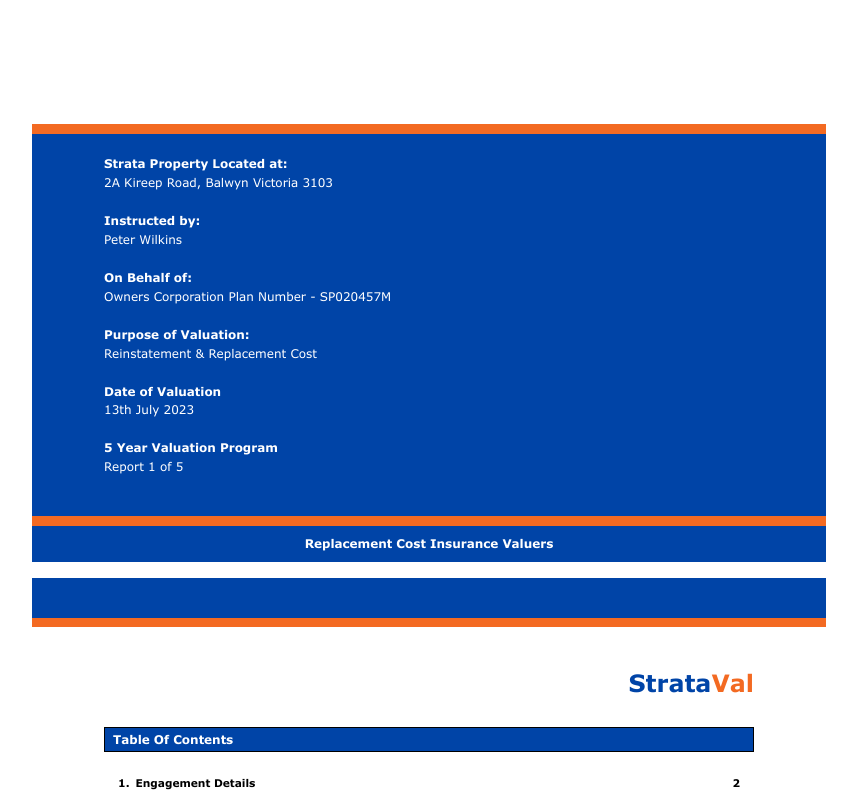
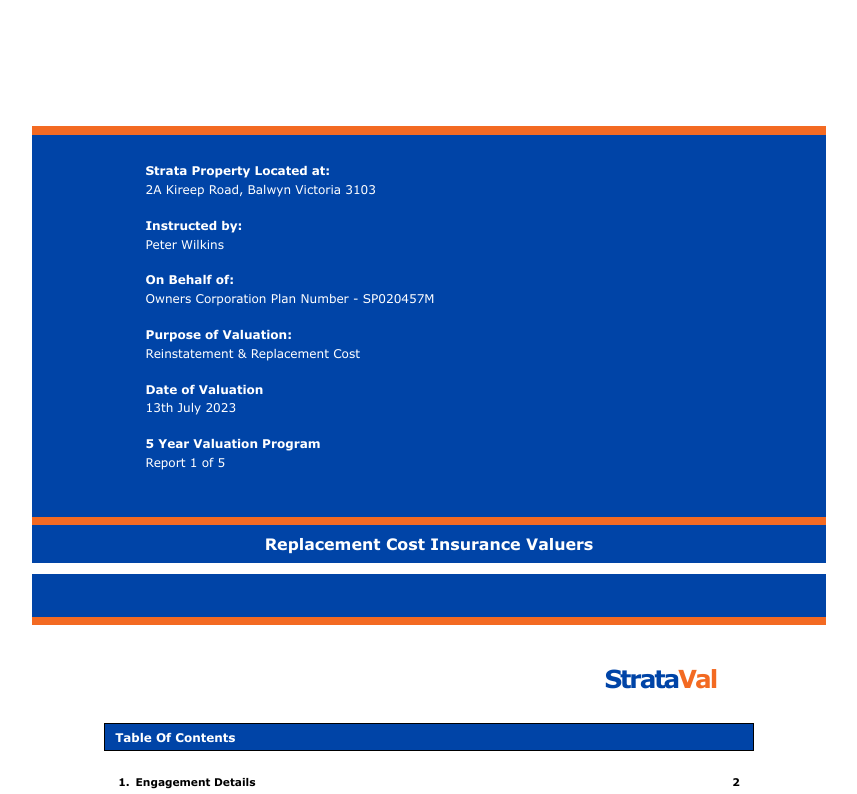
Before and after one commit to 0x41-li/strata-doc-to-html-css, a plain HTML site: page index.html in a window 1280 px wide. Shown: the part 560-1354 px from the top of the page, without its empty margins (211-1068 px from the left). Drawn offline with Linux system fonts and the light colour scheme.

Commit message:
Converting things to use cm unit, I concluded that it's the better solution for this project, the first/cover page convert completed and started on the next page

```diff
--- a/index.html
+++ b/index.html
@@ -104,7 +104,6 @@
         </div>
         <!-- / Page -->
 
-        <br />
 
         <!-- Page | First Page -->
         <div class="page first-p">
@@ -129,7 +128,7 @@
 
                 <!-- Table Of Content -->
                 <div class="first-p__toc">
-                    <div class="toc__top-bar bg-primary">
+                    <div class="toc__top-bar bg-primary flex items-center">
                         <p class="font-bold">Table Of Contents</p>
                     </div>
 
@@ -352,7 +351,6 @@
         </div>
         <!-- / Page -->
 
-        <br />
 
         <!-- Page | Second Page | Empty -->
         <div class="page">
@@ -390,7 +388,6 @@
         </div>
         <!-- / Page -->
 
-        <br />
 
         <!-- Page | Third Page -->
         <div class="page third-p">
@@ -414,7 +411,7 @@
                 <!-- / logo -->
 
                 <!-- Top Bar -->
-                <div class="third-p__top-bar bg-primary">
+                <div class="third-p__top-bar bg-primary flex items-center">
                     <h2 class="third-p__top-bar__h2 font-bold">
                         <span class="third-p__h2__num">1.</span>
                         <span class="third-p__h2__text">Engagement Details</span>
--- a/style.css
+++ b/style.css
@@ -31,7 +31,7 @@
 
 html {
     font-family: 'Verdana', sans-serif;
-    font-size: 10pt;
+    font-size: 0.35cm;
 }
 
 img {
@@ -80,7 +80,6 @@
 /* || Custom Styles */
 .doc-wrapper {
     position: relative;
-    max-width: 8.27in;
     margin: 0 auto;
 
     overflow-x: hidden;
@@ -89,26 +88,28 @@
 /* || Pages' shared styles */
 .page {
     position: relative;
-    height: 11.69in;
+    width: 21cm;
+    height: 29.7cm;
+    margin: 0 auto;
+    margin-bottom: 0.3cm;
 }
 
 .page__header {
     width: 100%;
-    height: 0.51in;
+    height: 1.35cm;
 }
 
 .page__header>div:nth-child(1) {
-    height: 0.41in;
+    height: 1.15cm;
 }
 
 .page__header>div:nth-child(2) {
-    height: 0.1in;
+    height: 0.20cm;
 }
 
 .page__body {
     position: relative;
-    height: 10.7in;
-    padding-top: 1px;
+    height: 27.15cm;
 }
 
 .page__footer {
@@ -117,45 +118,46 @@
 
     width: 100%;
 
-    height: 0.48in;
+    height: 1.2cm;
 }
 
 
 .page__footer>div:nth-child(1) {
-    height: 0.10in;
+    height: 0.20cm;
 }
 
 .page__footer>div:nth-child(2) {
-    height: 0.38in;
+    height: 1cm;
 }
 
 .page__footer>div:nth-child(2)>p {
     color: white;
-    font-size: 12px;
+    font-size: 0.42cm;
 }
 
 
 /* | Page: cover */
 .cover__company-and-sponsors {
-    margin-top: 36px;
-    margin-left: 72px;
-    margin-right: 72px;
+    padding-top: 0.9cm;
+    margin-left: 3.2cm;
+    margin-right: 3.2cm;
 }
 
 .cover__company-name {
-    font-size: 0.42in;
+    font-size: 1.05cm;
+    letter-spacing: -0.055cm;
 }
 
 .cover__sponsors {
-    width: 1.29in;
+    width: 3.3cm;
 }
 
 .page__property-info {
     position: absolute;
-    bottom: 0px;
+    bottom: 0;
 
     width: 100%;
-    height: 4.08in;
+    height: 10.36cm;
 }
 
 .page__property-info__background {
@@ -169,31 +171,31 @@
 }
 
 .page__property-info__background>div:nth-child(1) {
-    height: 0.1in;
+    height: 0.25cm;
 }
 
 .page__property-info__background>div:nth-child(2) {
-    height: 3.98in;
+    height: 10.11cm;
 }
 
 .page__property-info__list {
-    margin-top: 0.33in;
-    margin-left: 72px;
-    margin-right: 72px;
+    margin-top: 1cm;
+    margin-left: 3cm;
+    margin-right: 3cm;
 
     list-style: none;
     flex-direction: column;
-    gap: 0.24in;
+    gap: 0.55cm;
 }
 
 .page__property-info__list li {
     display: flex;
     flex-direction: column;
-    gap: 0.04in;
+    gap: 0.1cm;
 }
 
 .page__property-info__list p {
-    font-size: 9pt;
+    font-size: 0.32cm;
 
     color: white;
 }
@@ -201,15 +203,14 @@
 
 /* First page */
 .first-p__logo {
-    margin-top: 40px;
+    margin-top: 1cm;
     margin-left: auto;
-    margin-right: 72px;
-    width: 160px;
-    width: fit-content;
+    margin-right: 2.3cm;
+    width: 3.56cm;
 }
 
 .first-p__logo>p {
-    font-size: 24px;
+    font-size: 0.26in;
 }
 
 .first-p__toc {
@@ -218,8 +219,9 @@
 }
 
 .toc__top-bar {
-    padding: 4px 8px;
     border: 1px solid black;
+    height: 0.30in;
+    padding-left: 10px;
 }
 
 .toc__top-bar>p {
@@ -255,6 +257,7 @@
     display: inline-flex;
     justify-content: space-between;
     flex: 1;
+    align-items: center;
 }
 
 .toc__second-level-list {
@@ -312,13 +315,14 @@
 .third-p__top-bar {
     margin: 0 72px;
     margin-top: 30px;
-    padding: 4px 8px;
     border: 1px solid black;
+    height: 0.30in;
+    padding-left: 10px;
 }
 
 .third-p__top-bar__h2 {
     color: white;
-    font-size: 10px;
+    font-size: 9pt;
 }
 
 .third-p__chapter-info {
@@ -332,6 +336,7 @@
     display: flex;
     flex-direction: column;
     gap: 14px;
+    padding-left: 10px;
 }
 
 .third-p__info-list__li {
@@ -351,11 +356,11 @@
 }
 
 .third-p__info-list__title {
-    flex: 0 0 130px;
-    margin-left: 30px;
+    flex: 0 0 200px;
+    margin-left: 16px;
 }
 
 .third-p__info-list__value {
     flex: 1;
-    margin-left: 40px;
+    margin-left: 20px;
 }
```
